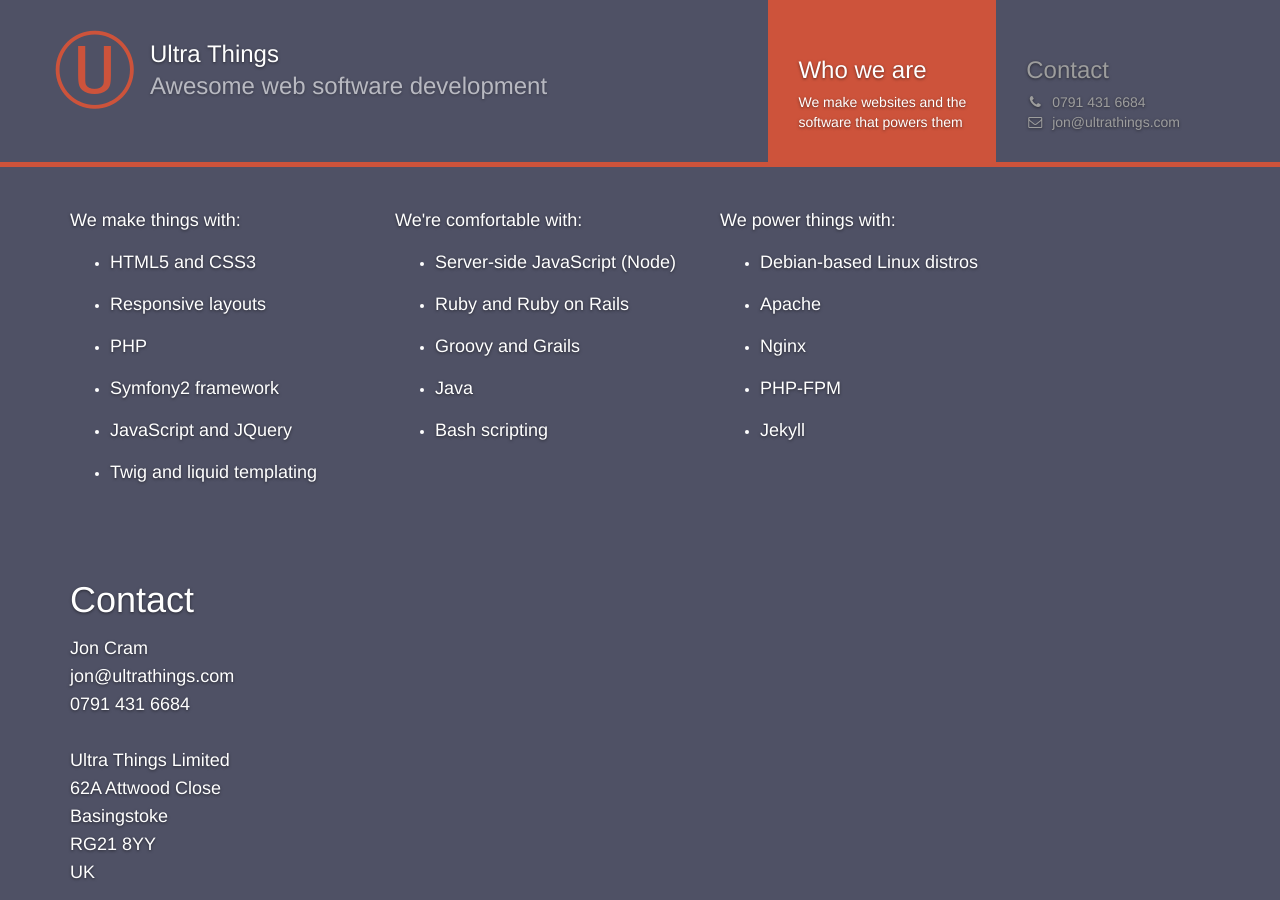
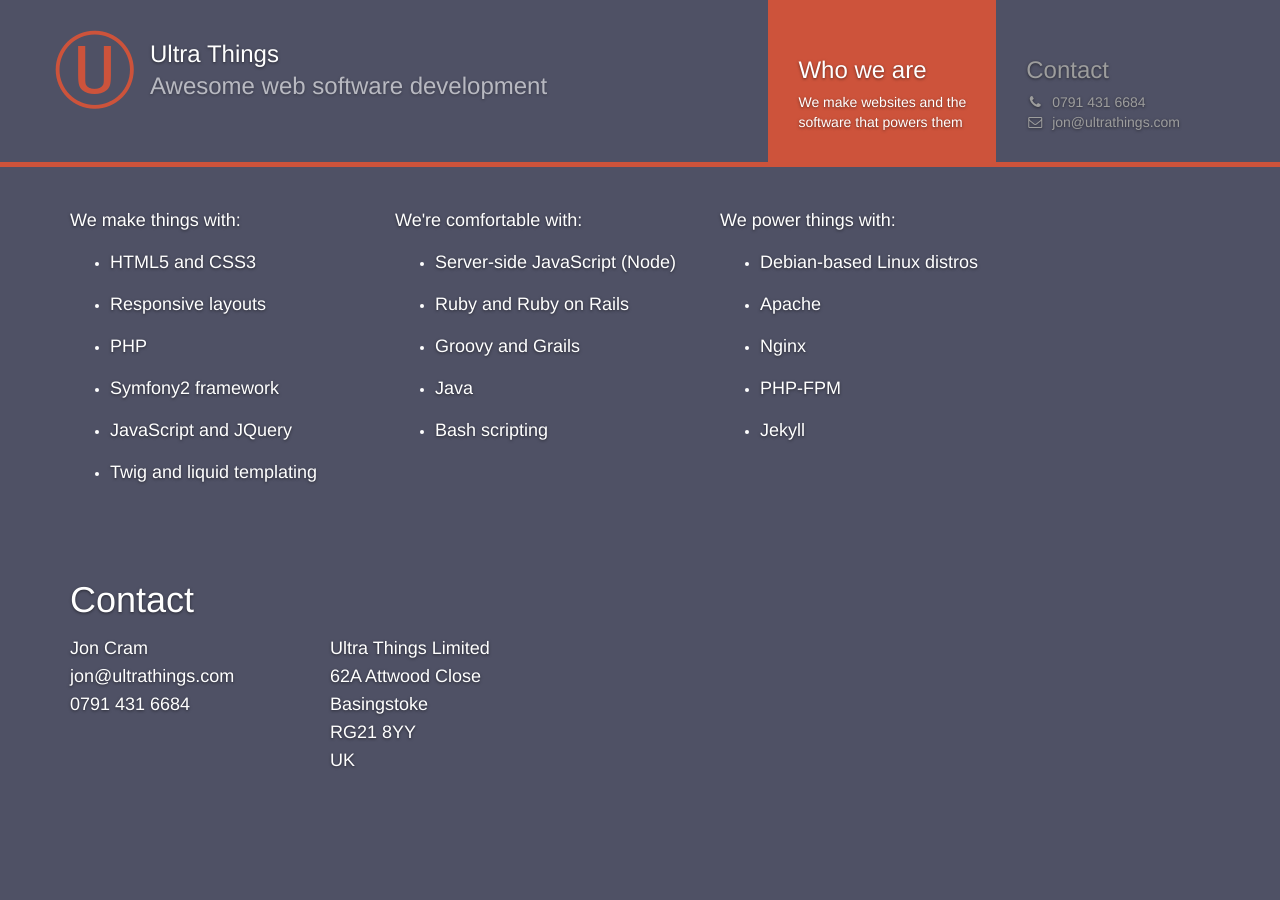
Before and after one commit to webignition/ultrathings.com, a Jekyll site: the page built from index.html, in a window 1280 px wide and 900 px high, scrolled down 286 px. Built offline with Jekyll 4.4.1, drawn with Linux system fonts in a browser that asks for light colours; nearby versions of some CDN libraries; comment, search, counter and statistics services are not loaded; after the commit the page ends 1120 px from its top, so only the background shows below that.

Commit message:
linkify contact details

```diff
--- a/_layouts/home.html
+++ b/_layouts/home.html
@@ -172,11 +172,16 @@
         <div class="col-lg-8 col-md-12">
             <h1 id="contact">Contact</h1>
 
-            <p class="h-card">
+            <div class="row h-card">
+                <div class="col-lg-4">
+                    <p>
                         <span class="p-name">Jon Cram</span>
-                <span class="u-email" href="mailto:jon@ultrathings.com">jon@ultrathings.com</span>
-                <span class="p-tel">0791 431 6684</span>
-                <br>
+                        <a class="u-email" href="mailto:jon@ultrathings.com">jon@ultrathings.com</a>
+                        <a class="p-tel" href="tel:07914316684">0791 431 6684</a>
+                    </p>
+                </div>
+                <div class="col-lg-4">
+                    <p>
                         <span class="p-org">Ultra Things Limited</span>
                         <span class="p-street-address">62A Attwood Close</span>
                         <span class="p-locality">Basingstoke</span>
@@ -186,6 +191,8 @@
                 </div>
             </div>
         </div>
+    </div>
+</div>
 
 </body>
 </html>
--- a/assets/css/main.css
+++ b/assets/css/main.css
@@ -131,7 +131,7 @@
     margin-bottom: 24px;
 }
 
-.h-card span {
+.h-card span, .h-card a {
     display: block;
 }
 
```
Lines whose indentation alone changed are shown as unchanged.
